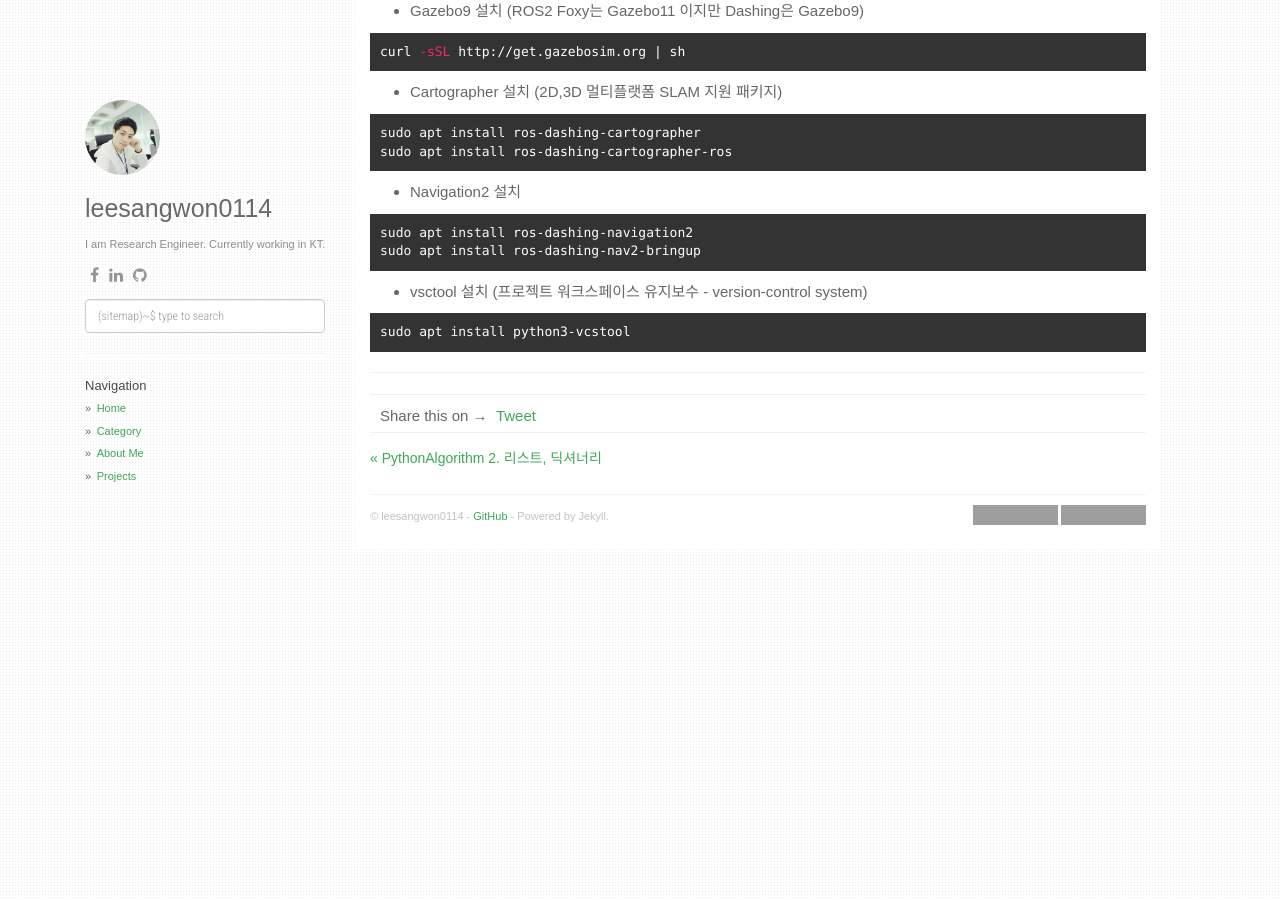
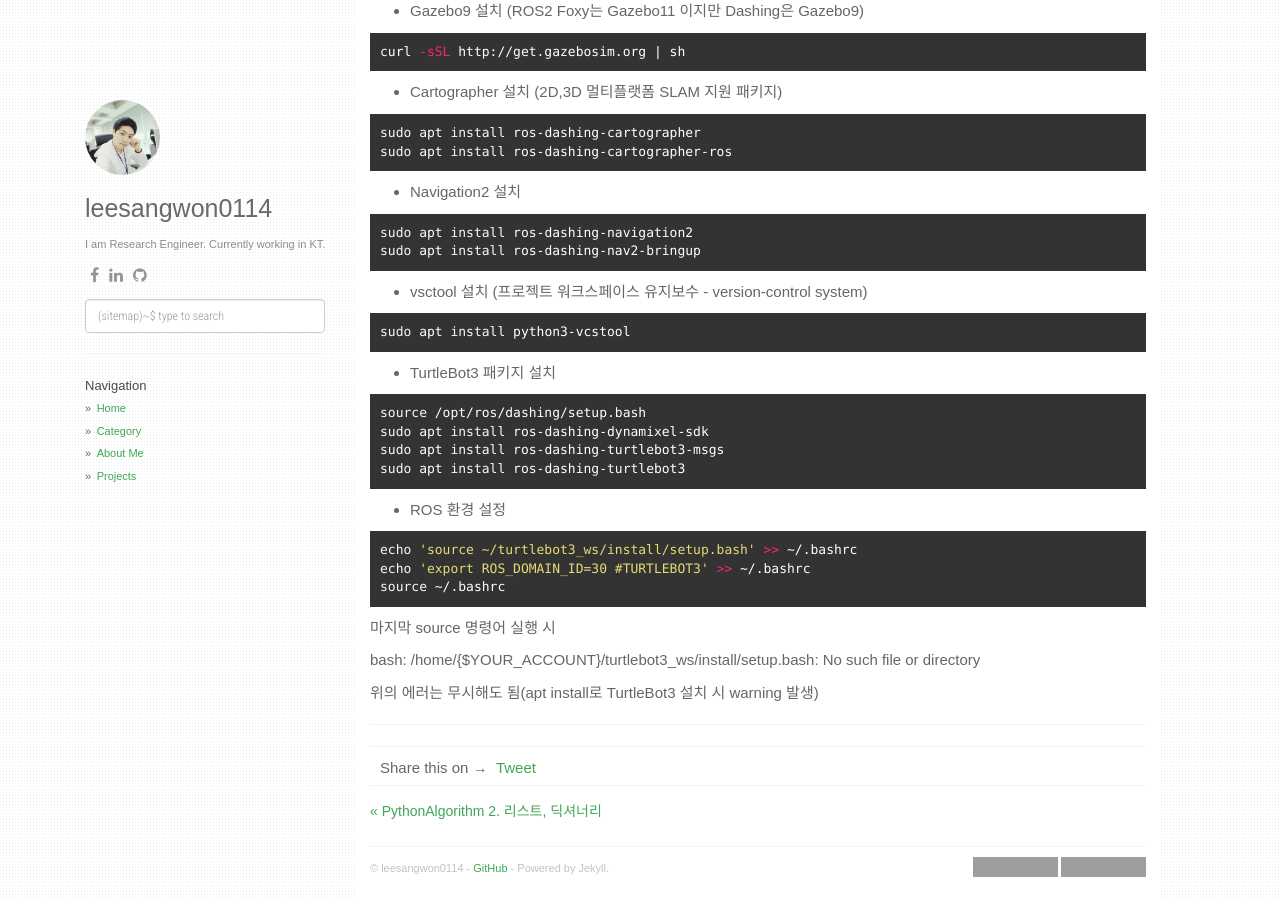
Before and after one commit to leesangwon0114/leesangwon0114.github.io, a Jekyll site: the page built from _posts/2022-01-06-ROS2_TurtleBot3_1.RemotePC ROS2 Dashing 설치.markdown, in a window 1280 px wide and 900 px high, scrolled down 627 px. Built offline with Jekyll 4.4.1, drawn with Linux system fonts in a browser that asks for light colours; nearby versions of some CDN libraries; comment, search, counter and statistics services are not loaded; grey boxes are pictures that could not be loaded.

Commit message:
Update 2022-01-06-ROS2_TurtleBot3_1.RemotePC ROS2 Dashing 설치.markdown

````diff
--- a/_posts/2022-01-06-ROS2_TurtleBot3_1.RemotePC ROS2 Dashing 설치.markdown
+++ b/_posts/2022-01-06-ROS2_TurtleBot3_1.RemotePC ROS2 Dashing 설치.markdown
@@ -64,4 +64,27 @@ sudo apt install ros-dashing-nav2-bringup
 sudo apt install python3-vcstool
 ```
 
+- TurtleBot3 패키지 설치
+
+``` bash
+source /opt/ros/dashing/setup.bash
+sudo apt install ros-dashing-dynamixel-sdk
+sudo apt install ros-dashing-turtlebot3-msgs
+sudo apt install ros-dashing-turtlebot3
+```
+
+- ROS 환경 설정
+
+``` bash
+echo 'source ~/turtlebot3_ws/install/setup.bash' >> ~/.bashrc
+echo 'export ROS_DOMAIN_ID=30 #TURTLEBOT3' >> ~/.bashrc
+source ~/.bashrc
+```
+
+마지막 source 명령어 실행 시
+
+bash: /home/{$YOUR_ACCOUNT}/turtlebot3_ws/install/setup.bash: No such file or directory
+
+위의 에러는 무시해도 됨(apt install로 TurtleBot3 설치 시 warning 발생)
+
 ---
````
